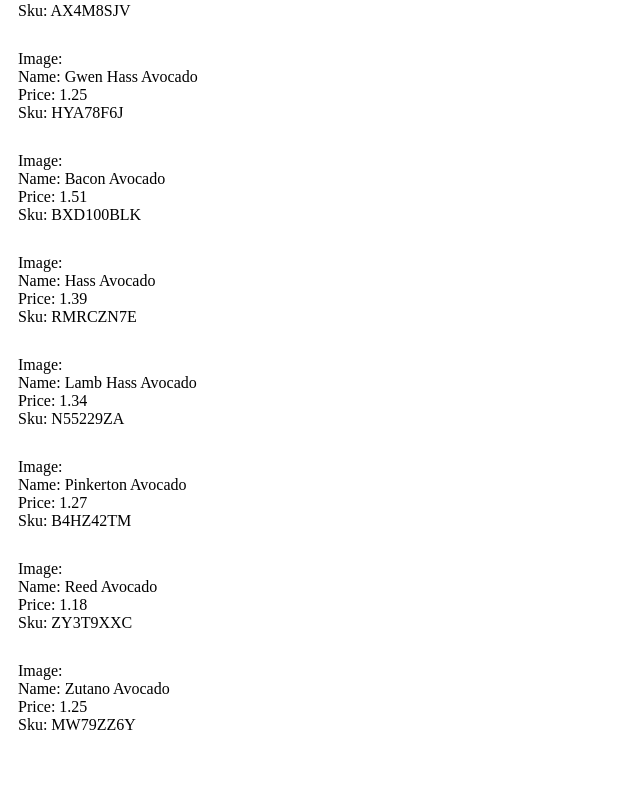
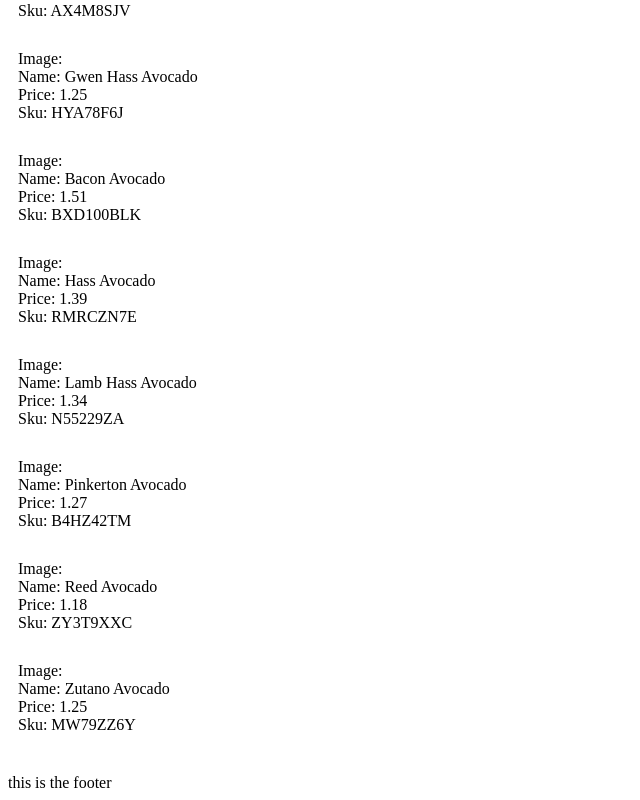
Before and after one commit to marce-ldv/nextjs-shop, a Next.js app: page / in a window 1280 px wide. Shown: the part 302-1102 px from the top of the page, without its empty margins (0-640 px from the left). Built offline with nearby package versions, Linux system fonts and the light colour scheme.

Commit message:
Add layout

```diff
--- /dev/null
+++ b/components/Footer/index.tsx
@@ -0,0 +1,7 @@
+import React from 'react'
+
+const Footer = () => {
+  return <div>this is the footer</div>
+}
+
+export default Footer
--- /dev/null
+++ b/components/Layout/index.tsx
@@ -0,0 +1,15 @@
+import React from 'react'
+import Navbar from 'components/Navbar'
+import Footer from 'components/Footer'
+
+const Layout: React.FC = ({ children }) => {
+  return (
+    <div>
+      <Navbar />
+      {children}
+      <Footer />
+    </div>
+  )
+}
+
+export default Layout
--- /dev/null
+++ b/pages/_app.tsx
@@ -0,0 +1,24 @@
+import { AppProps } from 'next/app'
+import Layout from 'components/Layout'
+
+function MyApp({ Component, pageProps }: AppProps) {
+  return (
+    <Layout>
+      <Component {...pageProps} />
+    </Layout>
+  )
+}
+
+// Only uncomment this method if you have blocking data requirements for
+// every single page in your application. This disables the ability to
+// perform automatic static optimization, causing every page in your app to
+// be server-side rendered.
+//
+// MyApp.getInitialProps = async (appContext) => {
+//   // calls page's `getInitialProps` and fills `appProps.pageProps`
+//   const appProps = await App.getInitialProps(appContext);
+//
+//   return { ...appProps }
+// }
+
+export default MyApp
--- a/pages/index.tsx
+++ b/pages/index.tsx
@@ -1,5 +1,4 @@
 import React, { useState, useEffect, FunctionComponent } from 'react'
-import Navbar from '../components/Navbar'
 import Product from 'components/Product'
 
 const HomePage: FunctionComponent = () => {
@@ -20,8 +19,6 @@ const HomePage: FunctionComponent = () => {
   }, [])
 
   return (
-    <>
-      <Navbar />
     <div className="main">
       <h1>Next.js!</h1>
       {products?.map((product, key) => (
@@ -40,7 +37,6 @@ const HomePage: FunctionComponent = () => {
         }
       `}</style>
     </div>
-    </>
   )
 }
 
```
Lines whose indentation alone changed are shown as unchanged.
